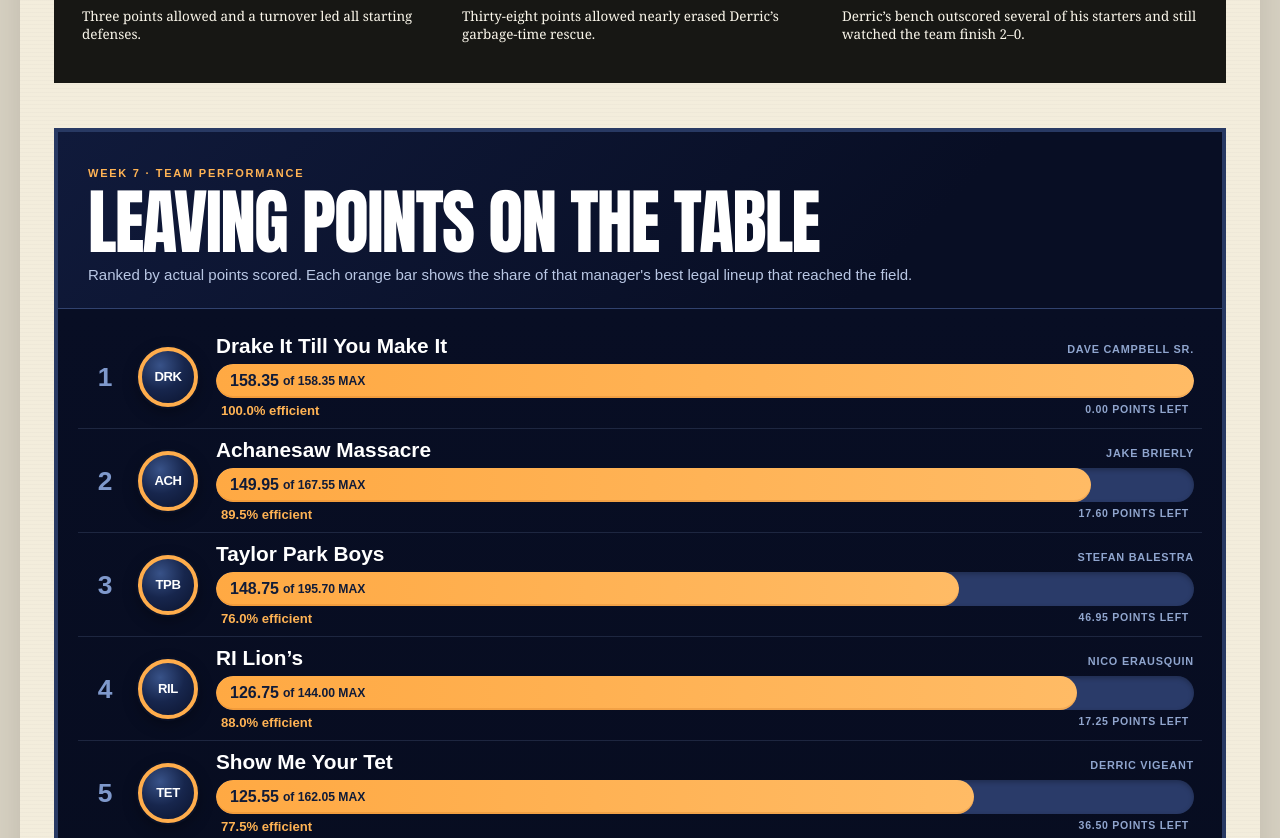
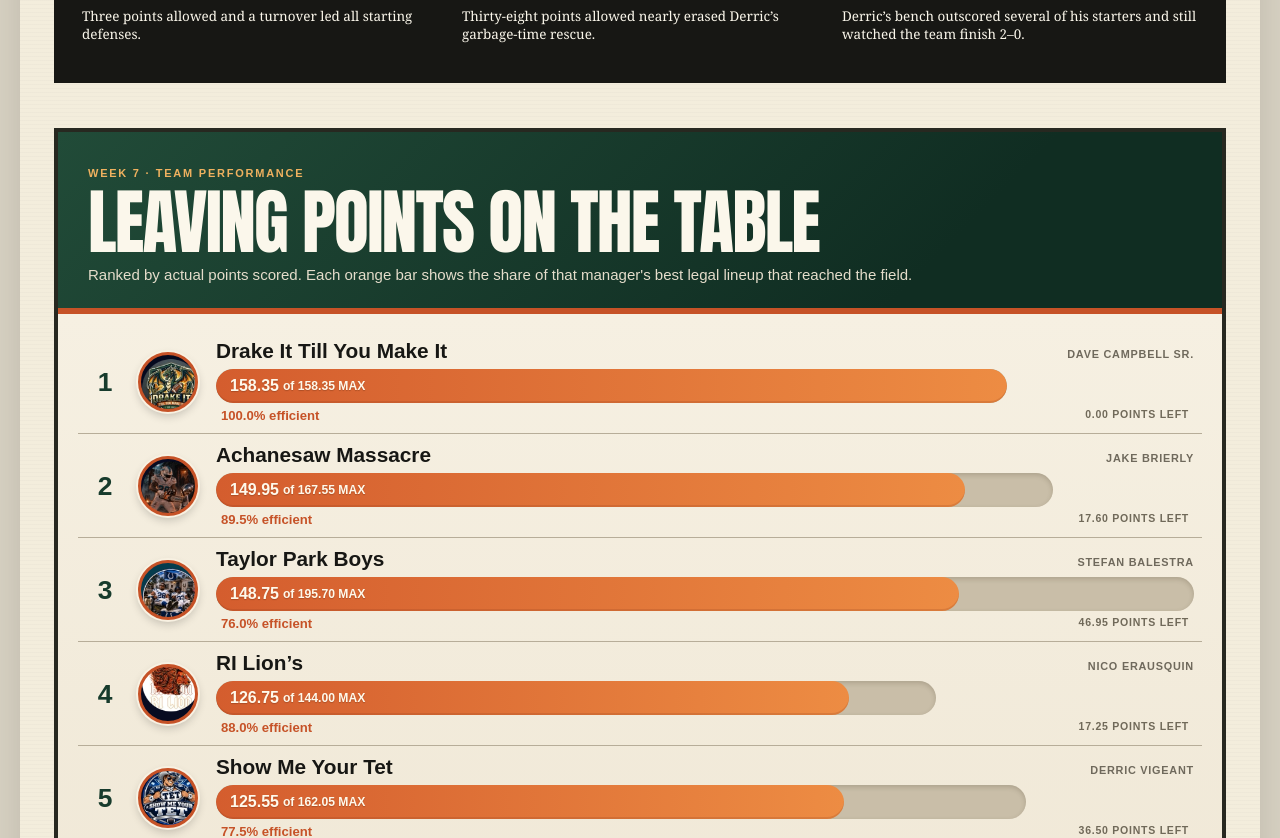
Before and after one commit to stefanb1269/CF-newsletter-3, a Next.js app: page / in a window 1280 px wide. Shown: the part 4240-5078 px from the top of the page. Built offline with nearby package versions, Linux system fonts and the light colour scheme.

Commit message:
Add files via upload

```diff
--- a/app/globals.css
+++ b/app/globals.css
@@ -159,27 +159,27 @@ tbody th { font-weight:800; }
 .performance-grid article b { color:#ffd27f; font-family:Arial,sans-serif; }
 .performance-grid article span { color:#c8bdac; font:700 10px/1 Arial,sans-serif; text-transform:uppercase; }
 .performance-grid article p { margin:6px 0 0; font-size:.84rem; line-height:1.35; }
-.efficiency-desk { overflow:hidden; padding:0; color:#fff; background:#070d22; border:4px solid #283963; font-family:Arial,sans-serif; }
-.efficiency-mast { padding:28px 30px 23px; border-bottom:1px solid #31426e; background:linear-gradient(135deg,#101a3b 0%,#080e24 72%); }
-.efficiency-mast>span { color:#ffb354; font:900 11px/1 Arial,sans-serif; letter-spacing:.16em; text-transform:uppercase; }
-.efficiency-mast h2 { margin:7px 0 10px; color:#fff; font:900 clamp(2.3rem,5.6vw,5.2rem)/.86 Impact,Haettenschweiler,"Arial Narrow Bold",sans-serif; letter-spacing:-.025em; text-transform:uppercase; }
-.efficiency-mast p { max-width:850px; margin:0; color:#b9c7e4; font-size:.94rem; line-height:1.45; }
-.efficiency-list { display:grid; padding:16px 20px 22px; background:linear-gradient(180deg,#080e24,#060b1c); }
-.efficiency-list article { display:grid; grid-template-columns:38px 64px minmax(0,1fr); gap:14px; align-items:center; min-height:104px; padding:11px 8px; border-bottom:1px solid rgb(142 167 218 / 16%); }
+.efficiency-desk { overflow:hidden; padding:0; color:var(--ink); background:#e8dfcb; border:4px solid var(--rule); font-family:Arial,sans-serif; }
+.efficiency-mast { padding:28px 30px 23px; border-bottom:6px solid var(--orange); color:var(--cream); background:linear-gradient(135deg,#214b38 0%,#102d22 75%); }
+.efficiency-mast>span { color:#efb15f; font:900 11px/1 Arial,sans-serif; letter-spacing:.16em; text-transform:uppercase; }
+.efficiency-mast h2 { margin:7px 0 10px; color:var(--cream); font:900 clamp(2.3rem,5.6vw,5.2rem)/.86 Impact,Haettenschweiler,"Arial Narrow Bold",sans-serif; letter-spacing:-.025em; text-transform:uppercase; }
+.efficiency-mast p { max-width:850px; margin:0; color:#e5ddcb; font-size:.94rem; line-height:1.45; }
+.efficiency-list { display:grid; padding:16px 20px 22px; background:linear-gradient(180deg,#f6f0e2,#e9dfca); }
+.efficiency-list article { display:grid; grid-template-columns:38px 64px minmax(0,1fr); gap:14px; align-items:center; min-height:104px; padding:11px 8px; border-bottom:1px solid #b7ad99; }
 .efficiency-list article:last-child { border-bottom:0; }
-.efficiency-rank { color:#7f99cc; font:900 1.65rem/1 Arial,sans-serif; text-align:center; }
-.efficiency-mark { display:grid; place-items:center; width:60px; height:60px; border:4px solid #ffad4c; border-radius:50%; color:#fff; background:radial-gradient(circle at 35% 28%,#385288 0%,#17264d 48%,#0b132d 100%); box-shadow:0 0 0 2px #0a1127,0 5px 15px rgb(0 0 0 / 35%); font:900 .82rem/1 Arial,sans-serif; letter-spacing:-.03em; }
+.efficiency-rank { color:var(--green); font:900 1.65rem/1 Arial,sans-serif; text-align:center; }
+.efficiency-mark { width:60px; height:60px; border:3px solid var(--orange); border-radius:50%; background-color:#101a38; background-image:var(--logo-image); background-repeat:no-repeat; background-size:707.4px 1533.6px; background-position:var(--logo-x) var(--logo-y); box-shadow:0 0 0 2px #f8f1e2,0 4px 10px rgb(0 0 0 / 20%); }
 .efficiency-card { min-width:0; }
 .efficiency-name { display:flex; align-items:baseline; justify-content:space-between; gap:14px; margin-bottom:7px; }
-.efficiency-name h3 { overflow:hidden; margin:0; color:#fff; font:900 1.3rem/1 Arial,sans-serif; text-overflow:ellipsis; white-space:nowrap; }
-.efficiency-name span { flex:0 0 auto; color:#8fa5ce; font:700 .68rem/1 Arial,sans-serif; letter-spacing:.07em; text-transform:uppercase; }
-.efficiency-track { position:relative; height:34px; overflow:hidden; border-radius:999px; background:#2a3b69; box-shadow:inset 0 2px 5px rgb(0 0 0 / 25%); }
-.efficiency-track i { position:absolute; inset:0 auto 0 0; min-width:72px; border-radius:inherit; background:linear-gradient(90deg,#ffa943,#ffbb65); box-shadow:inset 0 -2px 0 rgb(183 91 13 / 18%); }
-.efficiency-track strong { position:relative; z-index:1; display:flex; align-items:center; height:100%; padding:0 14px; color:#101b38; font:900 1rem/1 Arial,sans-serif; white-space:nowrap; }
+.efficiency-name h3 { overflow:hidden; margin:0; color:var(--ink); font:900 1.3rem/1 Arial,sans-serif; text-overflow:ellipsis; white-space:nowrap; }
+.efficiency-name span { flex:0 0 auto; color:#6f695c; font:700 .68rem/1 Arial,sans-serif; letter-spacing:.07em; text-transform:uppercase; }
+.efficiency-track { position:relative; height:34px; overflow:hidden; border-radius:999px; background:#c9bea8; box-shadow:inset 0 2px 5px rgb(61 48 29 / 20%); }
+.efficiency-track i { position:absolute; inset:0 auto 0 0; min-width:72px; border-radius:inherit; background:linear-gradient(90deg,#d45d2e,#ed8c43); box-shadow:inset 0 -2px 0 rgb(126 51 22 / 18%); }
+.efficiency-track strong { position:relative; z-index:1; display:flex; align-items:center; height:100%; padding:0 14px; color:#fff9eb; font:900 1rem/1 Arial,sans-serif; text-shadow:0 1px 1px rgb(78 33 13 / 30%); white-space:nowrap; }
 .efficiency-track strong small { margin-left:4px; font-size:.76rem; }
 .efficiency-foot { display:flex; justify-content:space-between; gap:12px; padding:6px 5px 0; }
-.efficiency-foot b { color:#ffb354; font:900 .82rem/1 Arial,sans-serif; }
-.efficiency-foot span { color:#91a6ce; font:800 .66rem/1 Arial,sans-serif; letter-spacing:.07em; text-transform:uppercase; }
+.efficiency-foot b { color:var(--orange); font:900 .82rem/1 Arial,sans-serif; }
+.efficiency-foot span { color:#706959; font:800 .66rem/1 Arial,sans-serif; letter-spacing:.07em; text-transform:uppercase; }
 .trade-guide { padding:30px; overflow:hidden; border:5px solid #24211c; background:#ffd85c; color:#24211c; box-shadow:inset 0 0 0 4px #fff4c4; transform:rotate(-.15deg); }
 .trade-mast { text-align:center; padding:6px 4% 24px; border-bottom:5px solid #24211c; }
 .trade-mast>span { display:inline-block; padding:5px 10px; background:#e8533f; color:white; font:900 10px/1 Arial,sans-serif; letter-spacing:.14em; text-transform:uppercase; transform:rotate(-1deg); }
@@ -249,7 +249,7 @@ tbody th { font-weight:800; }
   .traffic-stats { grid-template-columns:repeat(3,1fr); }
   .performance-grid { grid-template-columns:1fr; }
   .efficiency-list article { grid-template-columns:34px 56px minmax(0,1fr); }
-  .efficiency-mark { width:52px; height:52px; font-size:.72rem; }
+  .efficiency-mark { width:52px; height:52px; }
   .efficiency-name span { display:none; }
   .trade-lessons,.injury-groups { grid-template-columns:1fr; }
   .injury-report>header { grid-template-columns:1fr; }
@@ -298,7 +298,7 @@ tbody th { font-weight:800; }
   .efficiency-list { padding:10px 8px 16px; }
   .efficiency-list article { grid-template-columns:26px 48px minmax(0,1fr); gap:8px; min-height:89px; padding:9px 2px; }
   .efficiency-rank { font-size:1.28rem; }
-  .efficiency-mark { width:46px; height:46px; border-width:3px; font-size:.62rem; }
+  .efficiency-mark { width:46px; height:46px; border-width:2px; background-size:542.34px 1175.76px; background-position:var(--logo-mobile-x) var(--logo-mobile-y); }
   .efficiency-name { margin-bottom:5px; }
   .efficiency-name h3 { font-size:1rem; }
   .efficiency-track { height:30px; }
--- a/components/newspaper-issue.tsx
+++ b/components/newspaper-issue.tsx
@@ -1,5 +1,6 @@
 import Image from "next/image";
 import Link from "next/link";
+import type { CSSProperties } from "react";
 import { issues, type Issue } from "@/content/issues";
 
 export function IssueHeader({ issue }: { issue: Issue }) { return <div className="issue-meta"><span>Vol. IX · No. {issue.issueNumber}</span><strong>{issue.week} · {issue.season}</strong><span>{issue.date}</span></div>; }
@@ -14,21 +15,22 @@ export function WeeklyAwards({ issue }: { issue: Issue }) { return <section clas
 
 function ManagerEfficiency({ issue }: { issue: Issue }) {
   if (!issue.managerEfficiency) return null;
-  const marks: Record<string, string> = {
-    "Drake It Till You Make It": "DRK",
-    "Achanesaw Massacre": "ACH",
-    "Taylor Park Boys": "TPB",
-    "RI Lion’s": "RIL",
-    "Show Me Your Tet": "TET",
-    "Cooking Up Collusion": "CUC",
-    "Team PatSmear": "PAT",
-    "Colonel Corn": "CC",
-    "Gibbs Me Her Kittle": "GMK",
-    "Let’s Cut to the Chase": "LCC",
-    "Brown Rice": "BR",
-    "The Price Is Right": "PIR",
+  const logos: Record<string, { image: string; x: number; y: number }> = {
+    "Drake It Till You Make It": { image:"/issues/2026-week-07/a-league-standings-top.png", x:150, y:925 },
+    "Achanesaw Massacre": { image:"/issues/2026-week-07/a-league-standings-top.png", x:150, y:1150 },
+    "Taylor Park Boys": { image:"/issues/2026-week-07/a-league-standings-top.png", x:150, y:700 },
+    "RI Lion’s": { image:"/issues/2026-week-07/a-league-standings-bottom.png", x:150, y:1680 },
+    "Show Me Your Tet": { image:"/issues/2026-week-07/a-league-standings-top.png", x:150, y:1600 },
+    "Cooking Up Collusion": { image:"/issues/2026-week-07/a-league-standings-top.png", x:150, y:1375 },
+    "Team PatSmear": { image:"/issues/2026-week-07/a-league-standings-bottom.png", x:150, y:1450 },
+    "Colonel Corn": { image:"/issues/2026-week-07/a-league-standings-bottom.png", x:150, y:1220 },
+    "Gibbs Me Her Kittle": { image:"/issues/2026-week-07/a-league-standings-bottom.png", x:150, y:550 },
+    "Let’s Cut to the Chase": { image:"/issues/2026-week-07/a-league-standings-bottom.png", x:150, y:1000 },
+    "Brown Rice": { image:"/issues/2026-week-07/a-league-standings-bottom.png", x:150, y:780 },
+    "The Price Is Right": { image:"/issues/2026-week-07/a-league-standings-bottom.png", x:150, y:1900 },
   };
   const rows = [...issue.managerEfficiency].sort((a, b) => b.score - a.score);
+  const highestOptimal = Math.max(...rows.map((row) => row.optimal));
   return <section className="efficiency-desk section-block" aria-labelledby="efficiency-title">
     <header className="efficiency-mast">
       <span>Week 7 · Team Performance</span>
@@ -37,12 +39,20 @@ function ManagerEfficiency({ issue }: { issue: Issue }) {
     </header>
     <div className="efficiency-list">{rows.map((row, index) => {
       const left = row.optimal - row.score;
+      const logo = logos[row.team];
+      const logoStyle = logo ? {
+        "--logo-image": `url(${logo.image})`,
+        "--logo-x": `${30 - logo.x * .6}px`,
+        "--logo-y": `${30 - logo.y * .6}px`,
+        "--logo-mobile-x": `${23 - logo.x * .46}px`,
+        "--logo-mobile-y": `${23 - logo.y * .46}px`,
+      } as CSSProperties : undefined;
       return <article key={row.team}>
         <b className="efficiency-rank">{index + 1}</b>
-        <div className="efficiency-mark" aria-hidden="true">{marks[row.team] ?? row.team.slice(0, 3).toUpperCase()}</div>
+        <div className="efficiency-mark" style={logoStyle} role="img" aria-label={`${row.team} logo`}/>
         <div className="efficiency-card">
           <div className="efficiency-name"><h3>{row.team}</h3><span>{row.manager}</span></div>
-          <div className="efficiency-track" aria-label={`${row.efficiency.toFixed(1)} percent lineup efficiency`}>
+          <div className="efficiency-track" style={{width:`${(row.optimal / highestOptimal) * 100}%`}} aria-label={`${row.efficiency.toFixed(1)} percent lineup efficiency`}>
             <i style={{width:`${row.efficiency}%`}}/>
             <strong>{row.score.toFixed(2)} <small>of {row.optimal.toFixed(2)} MAX</small></strong>
           </div>
```
Also changed, not shown: public/issues/2026-week-07/a-league-standings-bottom.png (added), public/issues/2026-week-07/a-league-standings-top.png (added).
